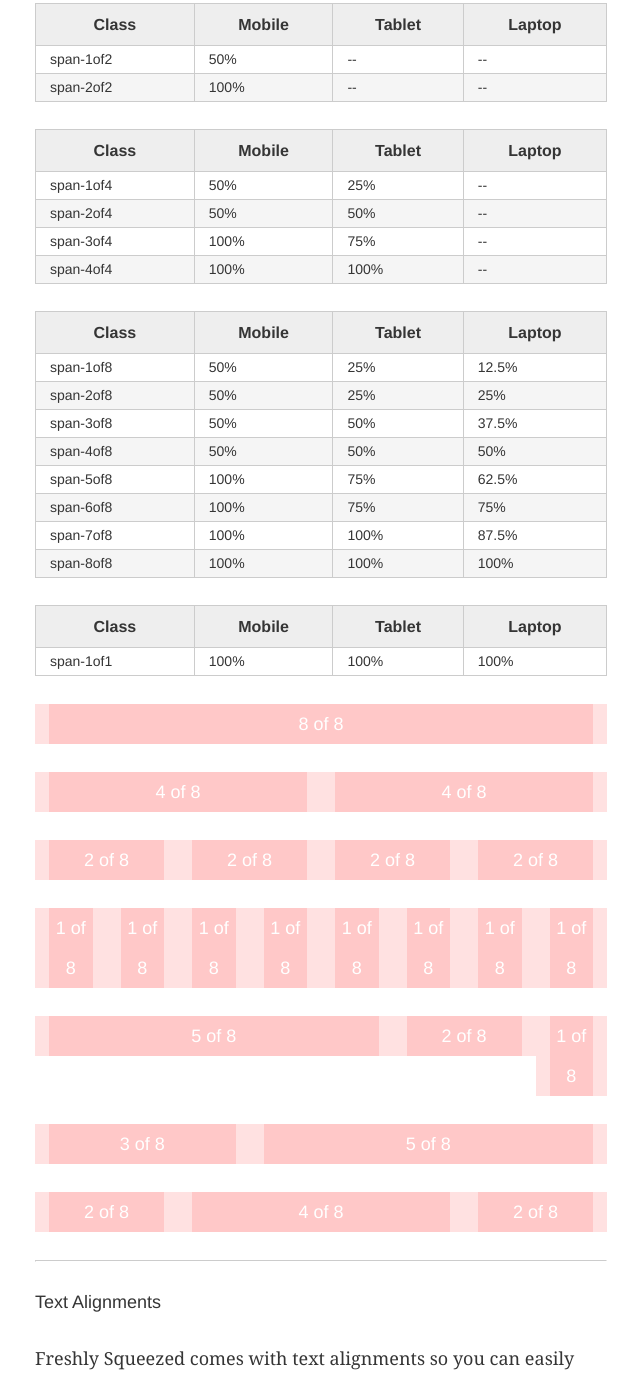
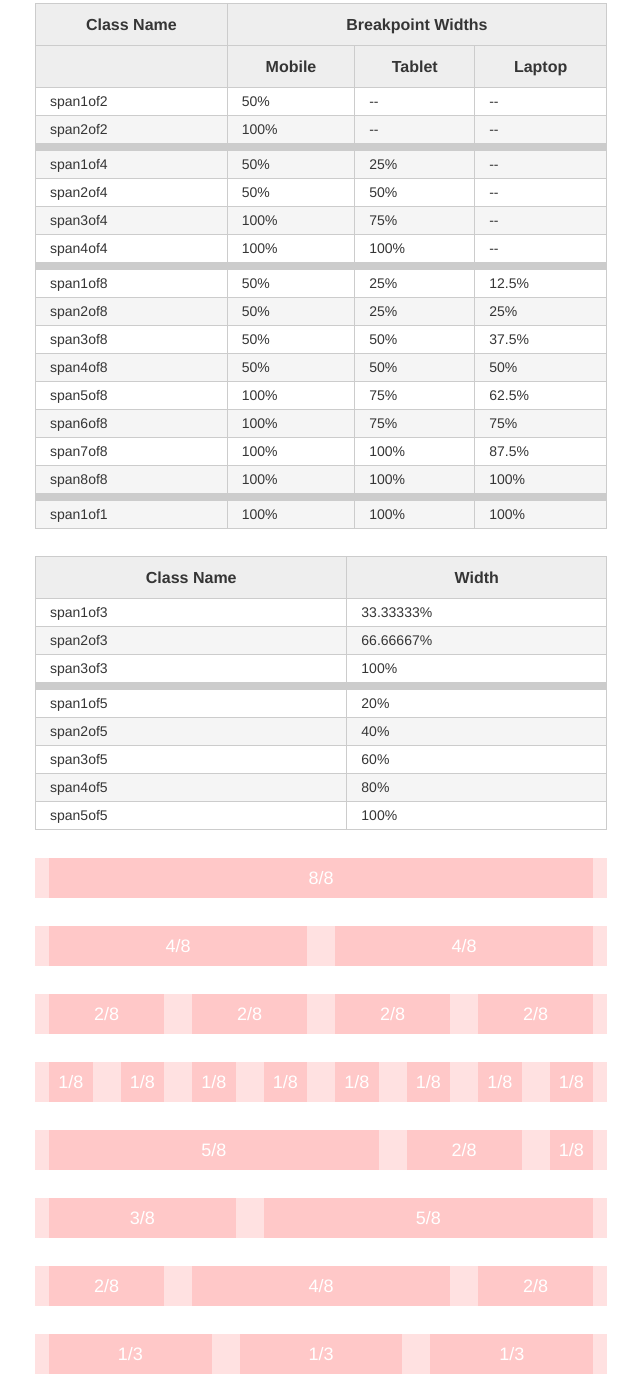
Before and after one commit to adjohnston/freshly-squeezed, a plain HTML site: page freshly-squeezed.html in a window 1280 px wide. Shown: the part 248-1625 px from the top of the page, without its empty margins (419-1059 px from the left). Drawn offline with nearby package versions, Linux system fonts and the light colour scheme; files that its build step writes are made by us from their sources.

Commit message:
updated docs

```diff
--- a/freshly-squeezed.html
+++ b/freshly-squeezed.html
@@ -49,7 +49,11 @@
                     <table>
                         <thead>
                             <tr>
-                                <th>Class</th>
+                                <th>Class Name</th>
+                                <th colspan="3">Breakpoint Widths</th>
+                            </tr>
+                            <tr>
+                                <th></th>
                                 <th>Mobile</th>
                                 <th>Tablet</th>
                                 <th>Laptop</th>
@@ -58,124 +62,117 @@
 
                         <tbody>
                             <tr>
-                                <td>span-1of2</td>
+                                <td>span1of2</td>
                                 <td>50%</td>
                                 <td>--</td>
                                 <td>--</td>
                             </tr>
 
                             <tr>
-                                <td>span-2of2</td>
+                                <td>span2of2</td>
                                 <td>100%</td>
                                 <td>--</td>
                                 <td>--</td>
                             </tr>
-                        </tbody>
-                    </table>
 
-                    <table>
-                        <thead>
                             <tr>
-                                <th>Class</th>
-                                <th>Mobile</th>
-                                <th>Tablet</th>
-                                <th>Laptop</th>
+                                <td class="table-rule" colspan="4"></td>
                             </tr>
-                        </thead>
 
-                        <tbody>
                             <tr>
-                                <td>span-1of4</td>
+                                <td>span1of4</td>
                                 <td>50%</td>
                                 <td>25%</td>
                                 <td>--</td>
                             </tr>
 
                             <tr>
-                                <td>span-2of4</td>
+                                <td>span2of4</td>
                                 <td>50%</td>
                                 <td>50%</td>
                                 <td>--</td>
                             </tr>
 
                             <tr>
-                                <td>span-3of4</td>
+                                <td>span3of4</td>
                                 <td>100%</td>
                                 <td>75%</td>
                                 <td>--</td>
                             </tr>
 
                             <tr>
-                                <td>span-4of4</td>
+                                <td>span4of4</td>
                                 <td>100%</td>
                                 <td>100%</td>
                                 <td>--</td>
                             </tr>
-                        </tbody>
-                    </table>
 
-                    <table>
-                        <thead>
                             <tr>
-                                <th>Class</th>
-                                <th>Mobile</th>
-                                <th>Tablet</th>
-                                <th>Laptop</th>
+                                <td class="table-rule" colspan="4"></td>
                             </tr>
-                        </thead>
 
-                        <tbody>
                             <tr>
-                                <td>span-1of8</td>
+                                <td>span1of8</td>
                                 <td>50%</td>
                                 <td>25%</td>
                                 <td>12.5%</td>
                             </tr>
 
                             <tr>
-                                <td>span-2of8</td>
+                                <td>span2of8</td>
                                 <td>50%</td>
                                 <td>25%</td>
                                 <td>25%</td>
                             </tr>
 
                             <tr>
-                                <td>span-3of8</td>
+                                <td>span3of8</td>
                                 <td>50%</td>
                                 <td>50%</td>
                                 <td>37.5%</td>
                             </tr>
 
                             <tr>
-                                <td>span-4of8</td>
+                                <td>span4of8</td>
                                 <td>50%</td>
                                 <td>50%</td>
                                 <td>50%</td>
                             </tr>
 
                             <tr>
-                                <td>span-5of8</td>
+                                <td>span5of8</td>
                                 <td>100%</td>
                                 <td>75%</td>
                                 <td>62.5%</td>
                             </tr>
 
                             <tr>
-                                <td>span-6of8</td>
+                                <td>span6of8</td>
                                 <td>100%</td>
                                 <td>75%</td>
                                 <td>75%</td>
                             </tr>
 
                             <tr>
-                                <td>span-7of8</td>
+                                <td>span7of8</td>
                                 <td>100%</td>
                                 <td>100%</td>
                                 <td>87.5%</td>
                             </tr>
 
                             <tr>
-                                <td>span-8of8</td>
+                                <td>span8of8</td>
+                                <td>100%</td>
+                                <td>100%</td>
+                                <td>100%</td>
+                            </tr>
+
+                            <tr>
+                                <td class="table-rule" colspan="4"></td>
+                            </tr>
+
+                            <tr>
+                                <td>span1of1</td>
                                 <td>100%</td>
                                 <td>100%</td>
                                 <td>100%</td>
@@ -186,18 +183,53 @@
                     <table>
                         <thead>
                             <tr>
-                                <th>Class</th>
-                                <th>Mobile</th>
-                                <th>Tablet</th>
-                                <th>Laptop</th>
+                                <th>Class Name</th>
+                                <th>Width</th>
                             </tr>
                         </thead>
 
                         <tbody>
                             <tr>
-                                <td>span-1of1</td>
+                                <td>span1of3</td>
+                                <td>33.33333%</td>
+                            </tr>
+
+                            <tr>
+                                <td>span2of3</td>
+                                <td>66.66667%</td>
+                            </tr>
+
+                            <tr>
+                                <td>span3of3</td>
                                 <td>100%</td>
-                                <td>100%</td>
+                            </tr>
+
+                            <tr>
+                                <td class="table-rule" colspan="4"></td>
+                            </tr>
+
+                            <tr>
+                                <td>span1of5</td>
+                                <td>20%</td>
+                            </tr>
+
+                            <tr>
+                                <td>span2of5</td>
+                                <td>40%</td>
+                            </tr>
+
+                            <tr>
+                                <td>span3of5</td>
+                                <td>60%</td>
+                            </tr>
+
+                            <tr>
+                                <td>span4of5</td>
+                                <td>80%</td>
+                            </tr>
+
+                            <tr>
+                                <td>span5of5</td>
                                 <td>100%</td>
                             </tr>
                         </tbody>
@@ -205,95 +237,127 @@
 
                     <div class="grid">
                         <div class="span8of8 mb" style="background-color: #ffe1e1;">
-                            <div class="tac" style="background-color: #ffc8c8;line-height: 40px;color: white">8 of 8</div>
+                            <div class="tac" style="background-color: #ffc8c8;line-height: 40px;color: white">8/8</div>
                         </div>
 
                         <div class="span4of8 mb" style="background-color: #ffe1e1;">
-                            <div class="tac" style="background-color: #ffc8c8;line-height: 40px;color: white">4 of 8</div>
+                            <div class="tac" style="background-color: #ffc8c8;line-height: 40px;color: white">4/8</div>
                         </div>
 
                         <div class="span4of8 mb" style="background-color: #ffe1e1;">
-                            <div class="tac" style="background-color: #ffc8c8;line-height: 40px;color: white">4 of 8</div>
+                            <div class="tac" style="background-color: #ffc8c8;line-height: 40px;color: white">4/8</div>
                         </div>
 
                         <div class="span2of8 mb" style="background-color: #ffe1e1;">
-                            <div class="tac" style="background-color: #ffc8c8;line-height: 40px;color: white">2 of 8</div>
+                            <div class="tac" style="background-color: #ffc8c8;line-height: 40px;color: white">2/8</div>
                         </div>
 
                         <div class="span2of8 mb" style="background-color: #ffe1e1;">
-                            <div class="tac" style="background-color: #ffc8c8;line-height: 40px;color: white">2 of 8</div>
+                            <div class="tac" style="background-color: #ffc8c8;line-height: 40px;color: white">2/8</div>
                         </div>
 
                         <div class="span2of8 mb" style="background-color: #ffe1e1;">
-                            <div class="tac" style="background-color: #ffc8c8;line-height: 40px;color: white">2 of 8</div>
+                            <div class="tac" style="background-color: #ffc8c8;line-height: 40px;color: white">2/8</div>
                         </div>
 
                         <div class="span2of8 mb" style="background-color: #ffe1e1;">
-                            <div class="tac" style="background-color: #ffc8c8;line-height: 40px;color: white">2 of 8</div>
+                            <div class="tac" style="background-color: #ffc8c8;line-height: 40px;color: white">2/8</div>
                         </div>
 
                         <div class="span1of8 mb" style="background-color: #ffe1e1;">
-                            <div class="tac" style="background-color: #ffc8c8;line-height: 40px;color: white">1 of 8</div>
+                            <div class="tac" style="background-color: #ffc8c8;line-height: 40px;color: white">1/8</div>
                         </div>
 
                         <div class="span1of8 mb" style="background-color: #ffe1e1;">
-                            <div class="tac" style="background-color: #ffc8c8;line-height: 40px;color: white">1 of 8</div>
+                            <div class="tac" style="background-color: #ffc8c8;line-height: 40px;color: white">1/8</div>
                         </div>
 
                         <div class="span1of8 mb" style="background-color: #ffe1e1;">
-                            <div class="tac" style="background-color: #ffc8c8;line-height: 40px;color: white">1 of 8</div>
+                            <div class="tac" style="background-color: #ffc8c8;line-height: 40px;color: white">1/8</div>
                         </div>
 
                         <div class="span1of8 mb" style="background-color: #ffe1e1;">
-                            <div class="tac" style="background-color: #ffc8c8;line-height: 40px;color: white">1 of 8</div>
+                            <div class="tac" style="background-color: #ffc8c8;line-height: 40px;color: white">1/8</div>
                         </div>
 
                         <div class="span1of8 mb" style="background-color: #ffe1e1;">
-                            <div class="tac" style="background-color: #ffc8c8;line-height: 40px;color: white">1 of 8</div>
+                            <div class="tac" style="background-color: #ffc8c8;line-height: 40px;color: white">1/8</div>
                         </div>
 
                         <div class="span1of8 mb" style="background-color: #ffe1e1;">
-                            <div class="tac" style="background-color: #ffc8c8;line-height: 40px;color: white">1 of 8</div>
+                            <div class="tac" style="background-color: #ffc8c8;line-height: 40px;color: white">1/8</div>
                         </div>
 
                         <div class="span1of8 mb" style="background-color: #ffe1e1;">
-                            <div class="tac" style="background-color: #ffc8c8;line-height: 40px;color: white">1 of 8</div>
+                            <div class="tac" style="background-color: #ffc8c8;line-height: 40px;color: white">1/8</div>
                         </div>
 
                         <div class="span1of8 mb" style="background-color: #ffe1e1;">
-                            <div class="tac" style="background-color: #ffc8c8;line-height: 40px;color: white">1 of 8</div>
+                            <div class="tac" style="background-color: #ffc8c8;line-height: 40px;color: white">1/8</div>
                         </div>
 
                         <div class="span5of8 mb" style="background-color: #ffe1e1;">
-                            <div class="tac" style="background-color: #ffc8c8;line-height: 40px;color: white">5 of 8</div>
+                            <div class="tac" style="background-color: #ffc8c8;line-height: 40px;color: white">5/8</div>
                         </div>
 
                         <div class="span2of8 mb" style="background-color: #ffe1e1;">
-                            <div class="tac" style="background-color: #ffc8c8;line-height: 40px;color: white">2 of 8</div>
+                            <div class="tac" style="background-color: #ffc8c8;line-height: 40px;color: white">2/8</div>
                         </div>
 
                         <div class="span2of4 span1of8 mb" style="background-color: #ffe1e1;">
-                            <div class="tac" style="background-color: #ffc8c8;line-height: 40px;color: white">1 of 8</div>
+                            <div class="tac" style="background-color: #ffc8c8;line-height: 40px;color: white">1/8</div>
                         </div>
 
                         <div class="span2of2 span3of8 mb" style="background-color: #ffe1e1;">
-                            <div class="tac" style="background-color: #ffc8c8;line-height: 40px;color: white">3 of 8</div>
+                            <div class="tac" style="background-color: #ffc8c8;line-height: 40px;color: white">3/8</div>
                         </div>
 
                         <div class="span4of4 span5of8 mb" style="background-color: #ffe1e1;">
-                            <div class="tac" style="background-color: #ffc8c8;line-height: 40px;color: white">5 of 8</div>
+                            <div class="tac" style="background-color: #ffc8c8;line-height: 40px;color: white">5/8</div>
                         </div>
 
                         <div class="span2of2 span2of8 mb" style="background-color: #ffe1e1;">
-                            <div class="tac" style="background-color: #ffc8c8;line-height: 40px;color: white">2 of 8</div>
+                            <div class="tac" style="background-color: #ffc8c8;line-height: 40px;color: white">2/8</div>
                         </div>
 
                         <div class="span4of8 mb" style="background-color: #ffe1e1;">
-                            <div class="tac" style="background-color: #ffc8c8;line-height: 40px;color: white">4 of 8</div>
+                            <div class="tac" style="background-color: #ffc8c8;line-height: 40px;color: white">4/8</div>
                         </div>
 
                         <div class="span2of2 span2of8 mb" style="background-color: #ffe1e1;">
-                            <div class="tac" style="background-color: #ffc8c8;line-height: 40px;color: white">2 of 8</div>
+                            <div class="tac" style="background-color: #ffc8c8;line-height: 40px;color: white">2/8</div>
+                        </div>
+
+                        <div class="span1of3 mb" style="background-color: #ffe1e1;">
+                            <div class="tac" style="background-color: #ffc8c8;line-height: 40px;color: white">1/3</div>
+                        </div>
+
+                        <div class="span1of3 mb" style="background-color: #ffe1e1;">
+                            <div class="tac" style="background-color: #ffc8c8;line-height: 40px;color: white">1/3</div>
+                        </div>
+
+                        <div class="span1of3 mb" style="background-color: #ffe1e1;">
+                            <div class="tac" style="background-color: #ffc8c8;line-height: 40px;color: white">1/3</div>
+                        </div>
+
+                        <div class="span1of5 mb" style="background-color: #ffe1e1;">
+                            <div class="tac" style="background-color: #ffc8c8;line-height: 40px;color: white">1/5</div>
+                        </div>
+
+                        <div class="span1of5 mb" style="background-color: #ffe1e1;">
+                            <div class="tac" style="background-color: #ffc8c8;line-height: 40px;color: white">1/5</div>
+                        </div>
+
+                        <div class="span1of5 mb" style="background-color: #ffe1e1;">
+                            <div class="tac" style="background-color: #ffc8c8;line-height: 40px;color: white">1/5</div>
+                        </div>
+
+                        <div class="span1of5 mb" style="background-color: #ffe1e1;">
+                            <div class="tac" style="background-color: #ffc8c8;line-height: 40px;color: white">1/5</div>
+                        </div>
+
+                        <div class="span1of5 mb" style="background-color: #ffe1e1;">
+                            <div class="tac" style="background-color: #ffc8c8;line-height: 40px;color: white">1/5</div>
                         </div>
                     </div>
                 </section>
@@ -339,17 +403,27 @@
 
                 <hr class="rule">
 
-                <section>
-                    <header id="table">
+                <section id="table">
+                    <header>
                         <h1>Table</h1>
+                    </header>
+                </section>
+
+                <hr class="rule">
+
+                <section id="headers">
+                    <header>
+                        <h1>Headers</h1>
                     </header>
                 </section>
             </main>
         </div>
+    </div>
 
-        <footer class="tar">
-            <small>Freshly Squeezed &copy; Adam Johnston 2013</small>
-        </footer>
-    </div>
+    <hr class="rule">
+
+    <footer class="wrapper mb tar">
+        <small>Freshly Squeezed &copy; Adam Johnston 2013</small>
+    </footer>
 </body>
 </html>
```
